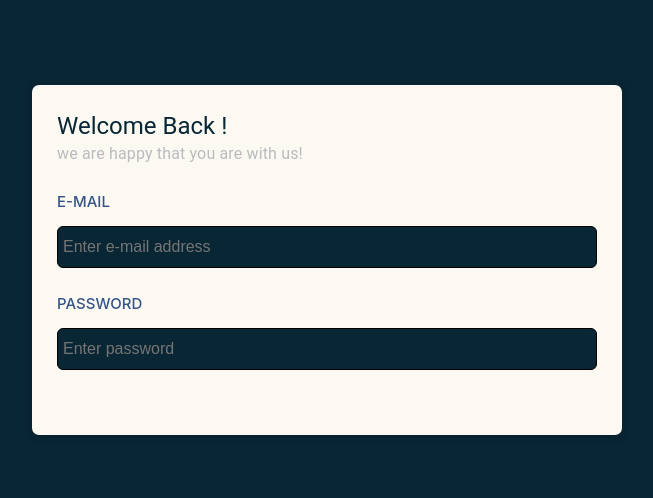
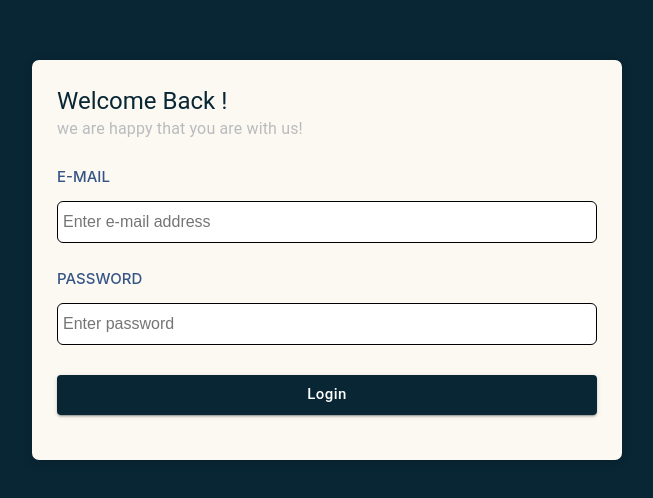
Before and after one commit to MahmoudAliKhider/Discord_App, a React (Create React App) app in the folder client/: page /login in a window 1280 px wide. Shown: the part 140-638 px from the top of the page, without its empty margins (313-966 px from the left). Built offline with nearby package versions, Linux system fonts and the light colour scheme.

Commit message:
complete login

```diff
--- a/client/src/Pages/auth/Login/Login.js
+++ b/client/src/Pages/auth/Login/Login.js
@@ -2,11 +2,17 @@
 import AuthBox from "../../../components/authBox";
 import LoginHeader from './LoginHeader';
 import LoginPageInput from './LoginPageInput';
+import LoginPageFooter from './LoginPageFooter';
 
 const Login = () => {
   const [mail, setMail] = useState('');
   const [password, setPassword] = useState('');
 
+  const [isFormValid, setIsFormValid] = useState(false);
+
+  const handleLogin = () => {
+
+  }
   return (
     <AuthBox>
       <LoginHeader />
@@ -16,6 +22,7 @@
         password={password}
         setPassword={setPassword}
       />
+      <LoginPageFooter isFormValid={isFormValid} handleLogin={handleLogin} />
     </AuthBox>
   )
 }
--- /dev/null
+++ b/client/src/Pages/auth/Login/LoginPageFooter.js
@@ -0,0 +1,15 @@
+import React from 'react'
+import CustomPrimaryButton from '../../../components/CustomPrimaryButton'
+
+const LoginPageFooter = ({ handleLogin, isFormValid }) => {
+    return (
+        <CustomPrimaryButton
+            label="Login"
+            additionalStyles={{ marginTop: "30px" }}
+            disabled={isFormValid}
+            onClick={handleLogin}
+        />
+    )
+}
+
+export default LoginPageFooter
--- /dev/null
+++ b/client/src/components/CustomPrimaryButton.js
@@ -0,0 +1,34 @@
+import React from 'react'
+import Button from '@mui/material/Button';
+
+const CustomPrimaryButton = (
+    {
+        label,
+        additionalStyles,
+        disabled,
+        onClick
+    }
+) => {
+    return (
+        <Button
+            variant="contained"
+            sx={{
+                bgcolor: "#092635",
+                color: "white",
+                textTransform: "none",
+                fontSize: "15px",
+                fontWeight: 500,
+                width: "100%",
+                height: "40px",
+
+            }}
+            style={additionalStyles ? additionalStyles : {}}
+            disabled={disabled}
+            onClick={onClick}
+        >
+            {label}
+        </Button>
+    )
+}
+
+export default CustomPrimaryButton
--- a/client/src/components/authBox.js
+++ b/client/src/components/authBox.js
@@ -17,7 +17,7 @@
                 sx={
                     {
                         width: 540,
-                        height: 300,
+                        height: 350,
                         bgcolor: '#FBF9F1',
                         borderRadius: "7px",
                         boxShadow: "0 2px 10px 0 rgb(0 0 0 / 20% )",
--- a/client/src/components/inputWithInput.js
+++ b/client/src/components/inputWithInput.js
@@ -19,8 +19,8 @@
     height: "40px",
     border: "1px solid black",
     borderRadius: "6px",
-    color: "#b9bbbe",
-    background: "#092635",
+    color: "#092635",
+    background: "#fff",
     margin: 0,
     fontSize: "16px",
     padding: "0 5px"
```
